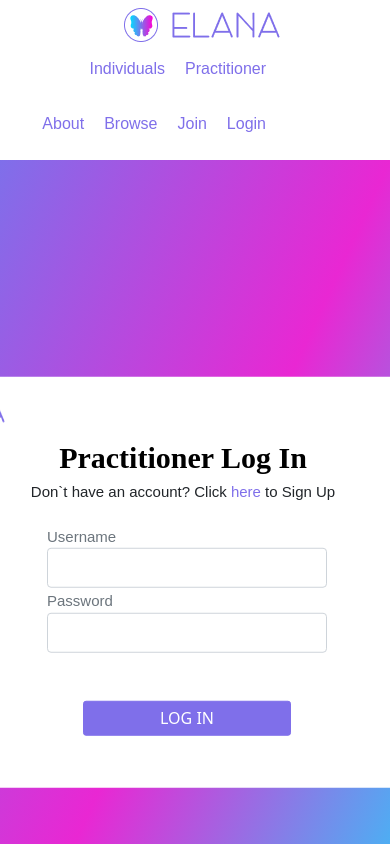
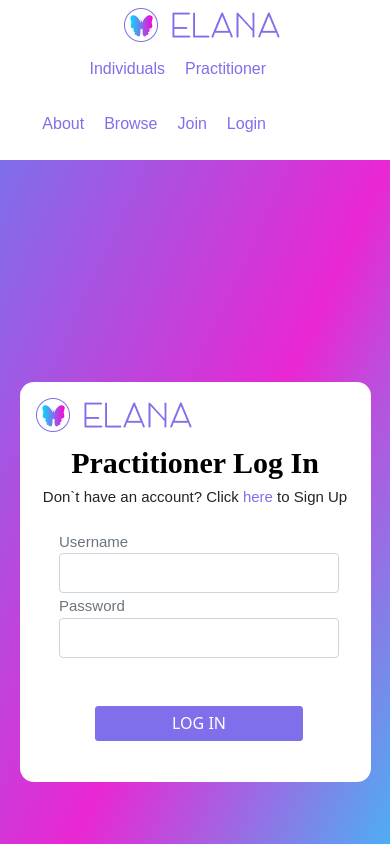
Before and after one commit to MVP-Marketplace/elana-new, a React (Create React App) app in the folder frontend/: page /practitionerLogin in a window 390 px wide. Shown: the top 844 px of the page. Built offline with nearby package versions, Linux system fonts and the light colour scheme; a web font is replaced by a local one.

Commit message:
form responsive working

```diff
--- a/frontend/src/index.css
+++ b/frontend/src/index.css
@@ -603,17 +603,26 @@ span {
 
 .bgwhite {
   background-color: white;
-  max-width: 680px;
+  width: 670px;
   border-radius: 14px;
-  height: auto;
+  height: 600px;
   position: absolute;
   left: 0;
   top: 0;
   right: 0;
   bottom: 0;
   margin: auto;
-  height: 600px;
 
+
+
+}
+/* .logosingup{
+  width: 200px;
+  height: 55px;
+} */
+
+@media only screen and (max-width: 479px){
+  .bgwhite { width: 90%; height: 100%; }
 }
 .inputlogin{
   width: 280px;
@@ -623,20 +632,18 @@ span {
 .bgwhite2 {
   background-color: white;
   border-radius: 14px;
-  /* height: auto; */
+   height: 400px;
   width: 700px;
-  max-width: 800px;
   position: absolute;
-  left: 50%;
-  top: 50%;
-  transform: translate(-50%, -50%);
-  background-size: cover;
+  left: 0;
+  top: 0;
+  right: 0;
+  bottom: 0;
+  margin: auto;
 
 }
-@media (max-height: 400px) {
-  .bgwhite2 {
-    height: 700px;
-  }
+@media only screen and (max-width: 479px){
+  .bgwhite2 { width: 90%; }
 }
 
 .checkbox-round {
--- a/frontend/src/pages/Practitioner/PractitionerSignUp.jsx
+++ b/frontend/src/pages/Practitioner/PractitionerSignUp.jsx
@@ -97,8 +97,8 @@ export function PractitionerSignUp() {
   }
 
   return (
-    <div className="signupGradient">
-      <div className="bgwhite p-2 row">
+    <div className="signupGradient d-flex">
+      <div className="bgwhite p-2 row ">
         {/* /////// first part logo and icon*/}
         <div className="d-flex justify-content-between">
           <img src={Logo} className="logosingup" alt="Elana Logo"></img>
@@ -241,9 +241,6 @@ export function PractitionerSignUp() {
             By creating an account, you have read and agree to our{" "}
             <span>Terms</span> and <span>Privacy Policy</span>
           </span>
-        </div>
-
-
         <div className="text-center">
 					<button onClick={function (){toggleShow() ; onSubmit()}} className="buttonmainpage ">CONTINUE</button>
 
@@ -261,6 +258,9 @@ export function PractitionerSignUp() {
 						</MDBModalDialog>
 					</MDBModal>
 				</div>
+        </div>
+
+
 
       </div>
     </div>
```
